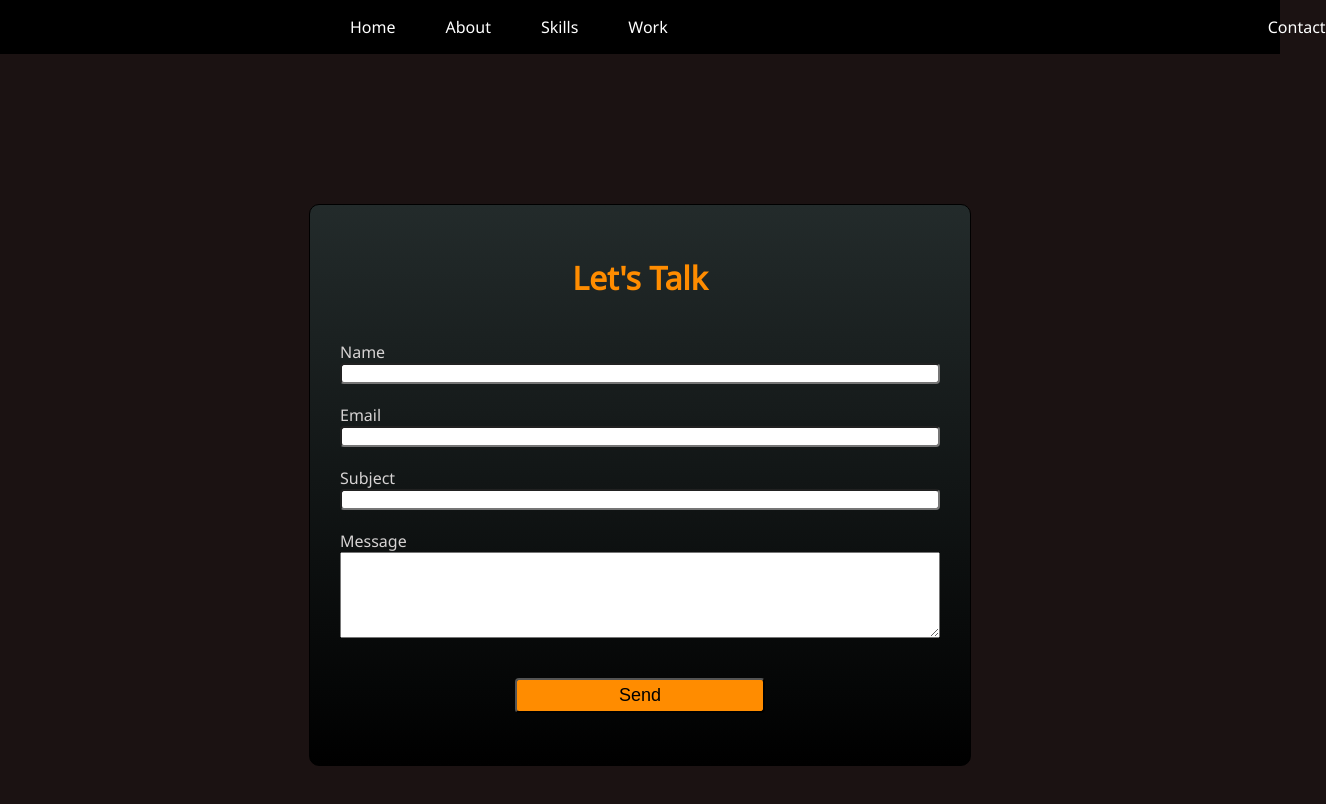
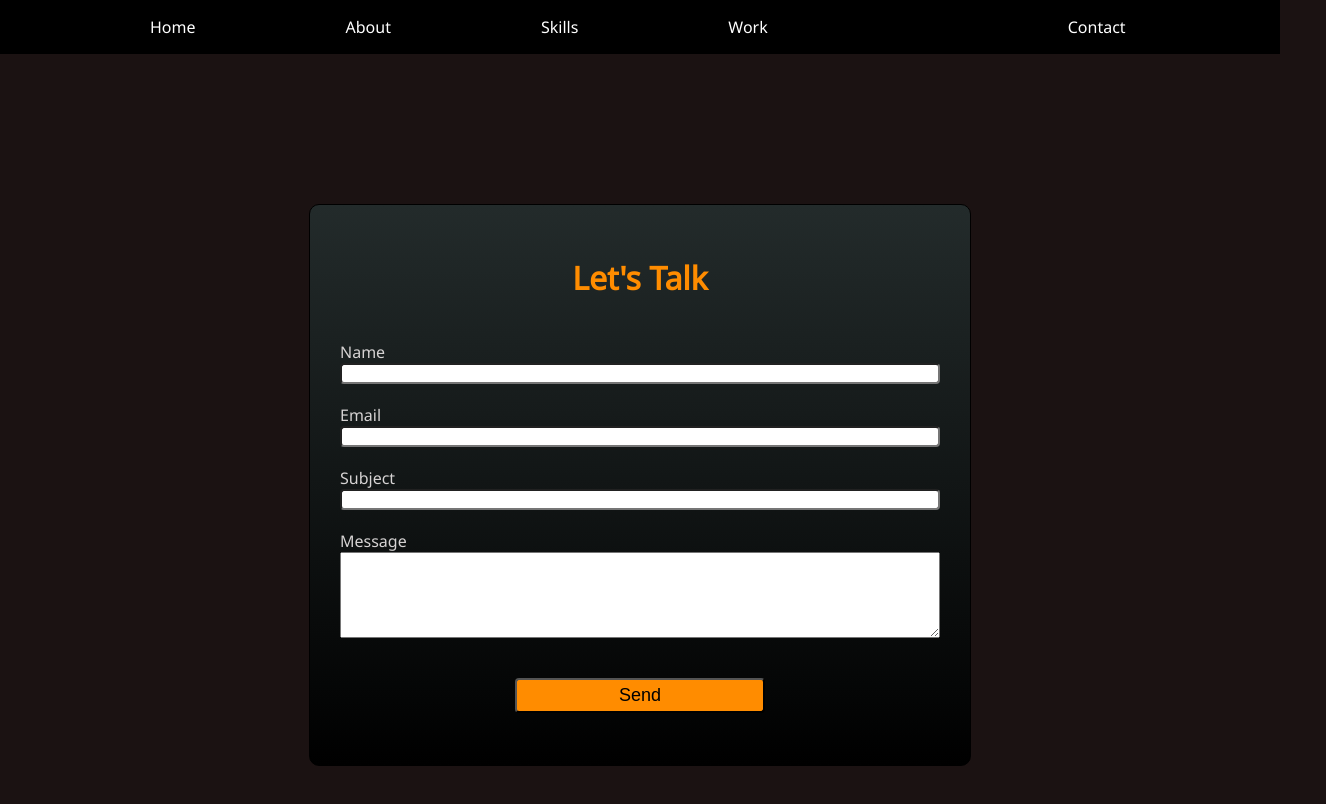
Before and after one commit to Sttorek/hi-im-seth, a React (Create React App) app: page /contact in a window 1280 px wide. Shown: the top 804 px of the page, 1326 px wide, since content can reach past the window. Built offline with nearby package versions, Linux system fonts and the light colour scheme.

Commit message:
fixed navbar

```diff
--- a/src/App.css
+++ b/src/App.css
@@ -448,12 +448,39 @@ textarea {
 
 /* media querries -----------------------------------------------------------*/
 @media screen and (max-width: 1780px) {
+  /* .link {
+    margin-left: 50px;
+  } */
+  .linkContainer {
+    margin-left: 0px;
+  }
+  .contactLink {
+    margin-left: 580px;
+  }
+
+  /* --------------- */
+  /* .navbar {
+    display: flex;
+    background-color: black;
+    color: white;
+    position: relative;
+    z-index: 5;
+  }
+
+  .linkContainer {
+    display: flex;
+    margin-left: 30px;
+  }
+
   .link {
-    margin-left: 50px;
+    margin-left: 150px;
   }
-  .linkContainer {
-    margin-left: 300px;
-  }
+
+  .contactLink {
+    margin-left: 920px;
+  } */
+
+  /* ---------------- */
 
   .arrow {
     margin-left: 400px;
@@ -507,7 +534,7 @@ textarea {
 
 @media screen and (max-width: 1440px) {
   .contactLink {
-    margin-left: 600px;
+    margin-left: 450px;
   }
   #circle {
     margin-left: 150px;
@@ -520,6 +547,9 @@ textarea {
 }
 
 @media screen and (max-width: 1300px) {
+  .contactLink {
+    margin-left: 300px;
+  }
   .introCont {
     flex-direction: column;
     margin: 25%;
@@ -576,7 +606,7 @@ textarea {
 
 @media screen and (max-width: 1130px) {
   .contactLink {
-    margin-left: 50px;
+    margin-left: 100px;
   }
   .carousel-container {
     display: none;
@@ -613,6 +643,9 @@ textarea {
   .skill-title {
     margin-left: 150px;
   }
+  .contactBox {
+    width: 400px;
+  }
 }
 
 @media screen and (max-width: 590px) {
@@ -647,4 +680,7 @@ textarea {
     width: 350px;
     height: 180px;
   }
+  .contactBox {
+    width: 300px;
+  }
 }
```
